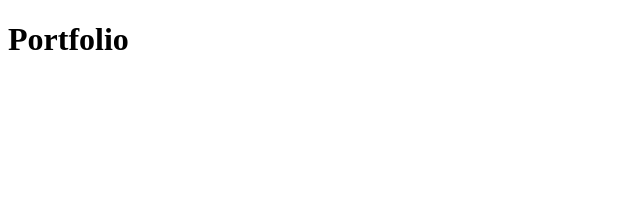
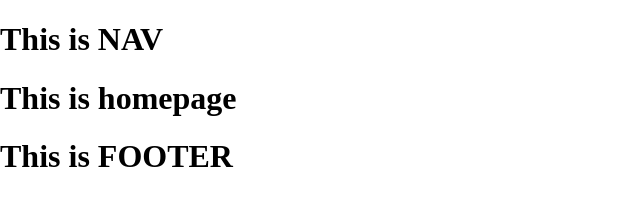
Before and after one commit to tasesmuemils/portfolio, a Gatsby site in the folder gatsby/: page / in a window 1280 px wide. Shown: the whole page, without its empty margins (0-640 px from the left). Built offline with nearby package versions, Linux system fonts and the light colour scheme; Gatsby itself is replaced by a stand-in of ours.

Commit message:
setup files

```diff
--- /dev/null
+++ b/gatsby/gatsby-browser.js
@@ -0,0 +1,6 @@
+import React from "react";
+import Layout from "./src/components/Layout";
+
+export function wrapPageElement({ element, props }) {
+  return <Layout {...props}>{element}</Layout>;
+}
--- /dev/null
+++ b/gatsby/gatsby-ssr.js
@@ -0,0 +1,6 @@
+import React from "react";
+import Layout from "./src/components/Layout";
+
+export function wrapPageElement({ element, props }) {
+  return <Layout {...props}>{element}</Layout>;
+}
--- a/gatsby/package.json
+++ b/gatsby/package.json
@@ -16,7 +16,9 @@
   },
   "dependencies": {
     "gatsby": "^4.5.4",
+    "normalize.css": "^8.0.1",
     "react": "^17.0.1",
-    "react-dom": "^17.0.1"
+    "react-dom": "^17.0.1",
+    "styled-components": "^5.3.3"
   }
 }
--- /dev/null
+++ b/gatsby/src/components/Footer.js
@@ -0,0 +1,5 @@
+import React from "react";
+
+export default function FOOTER() {
+  return <h1>This is FOOTER</h1>;
+}
--- /dev/null
+++ b/gatsby/src/components/Layout.js
@@ -0,0 +1,15 @@
+import React from "react";
+import GlobalStyles from "../styles/GlobalStyles";
+import Footer from "./Footer";
+import Nav from "./Nav";
+
+export default function Layout({ children }) {
+  return (
+    <div>
+      <GlobalStyles />
+      <Nav />
+      {children}
+      <Footer />
+    </div>
+  );
+}
--- /dev/null
+++ b/gatsby/src/components/Nav.js
@@ -0,0 +1,5 @@
+import React from "react";
+
+export default function Nav() {
+  return <h1>This is NAV</h1>;
+}
--- a/gatsby/src/pages/index.js
+++ b/gatsby/src/pages/index.js
@@ -1,10 +1,11 @@
 import React from "react";
+import "normalize.css";
 
 function HomePage() {
   return (
-    <main>
-      <h1>Portfolio</h1>
-    </main>
+    <>
+      <h1>This is homepage</h1>
+    </>
   );
 }
 
--- /dev/null
+++ b/gatsby/src/styles/GlobalStyles.js
@@ -0,0 +1,18 @@
+import { createGlobalStyle } from "styled-components";
+
+const GlobalStyles = createGlobalStyle`
+
+
+    :root {
+        // Define main colors
+        --purple: #620CE8;
+        --pink: #D00CE8;
+        --blue: #0C24E8;
+        --lighter-blue: #4A30F7;
+        --orange: #FB9E28;
+
+    }
+
+`;
+
+export default GlobalStyles;
```
Also changed, not shown: 1 other file.
